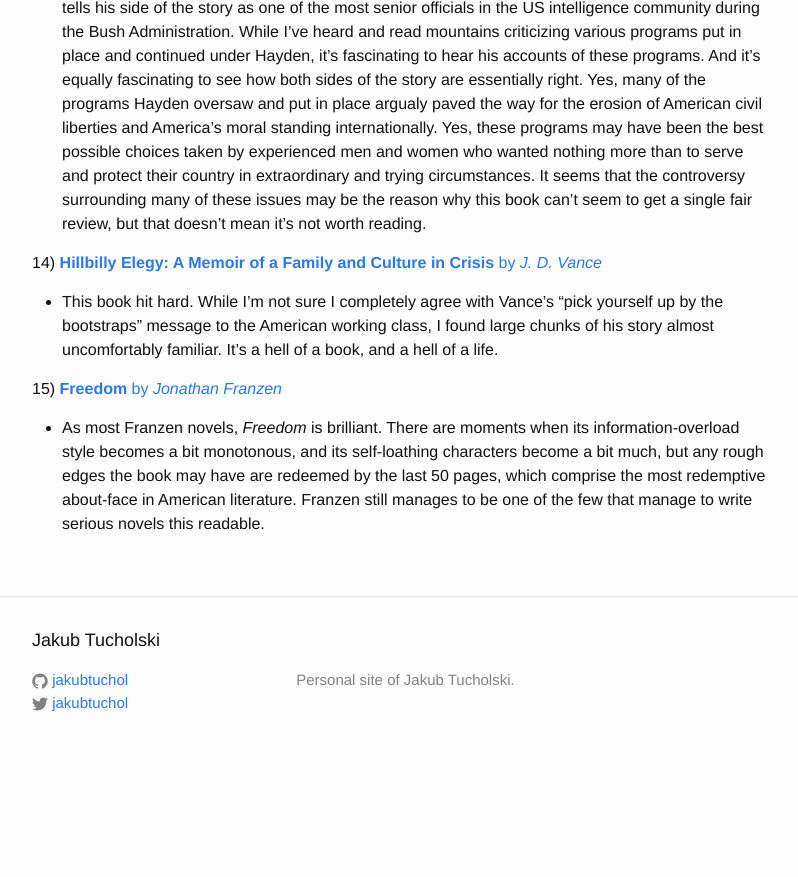
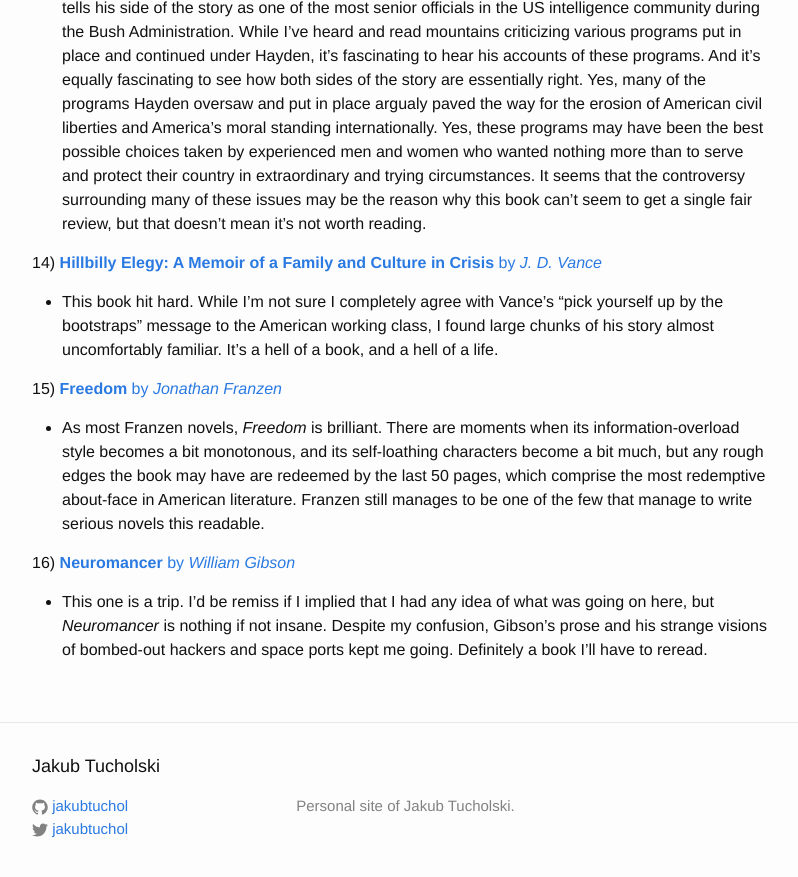
Before and after one commit to jakubtuchol/jakubtuchol.github.io, a Jekyll site: the page built from _posts/2017-01-02-yearly-reading-list.markdown, in a window 1280 px wide and 900 px high, scrolled down 2433 px. Shown: the top 877 px of the window, without its empty margins (238-1036 px from the left). Built offline with Jekyll 4.4.1, drawn with Linux system fonts in a browser that asks for light colours; before the commit the page ends 3207 px from its top, so only the background shows below that.

Commit message:
adding neuromancer

```diff
--- a/_posts/2017-01-02-yearly-reading-list.markdown
+++ b/_posts/2017-01-02-yearly-reading-list.markdown
@@ -70,6 +70,11 @@ This year, I'm aiming to read 52 books (one per week for a year). I'll be keepin
 
 * As most Franzen novels, *Freedom* is brilliant. There are moments when its information-overload style becomes a bit monotonous, and its self-loathing characters become a bit much, but any rough edges the book may have are redeemed by the last 50 pages, which comprise the most redemptive about-face in American literature. Franzen still manages to be one of the few that manage to write serious novels this readable.
 
+16) [**Neuromancer** by *William Gibson*][neuromancer]
+
+* This one is a trip. I'd be remiss if I implied that I had any idea of what was going on here, but *Neuromancer* is nothing if not insane. Despite my confusion, Gibson's prose and his strange visions of bombed-out hackers and space ports kept me going. Definitely a book I'll have to reread.
+
+
 [black_flags]:         https://www.amazon.com/Black-Flags-Rise-Joby-Warrick/dp/0804168938
 [shock_doctrine]:      https://www.amazon.com/Shock-Doctrine-Rise-Disaster-Capitalism/dp/0312427999
 [stranger]:            https://www.amazon.com/Stranger-Albert-Camus/dp/0679720200
@@ -86,3 +91,4 @@ This year, I'm aiming to read 52 books (one per week for a year). I'll be keepin
 [playing_edge]:        https://www.amazon.com/Playing-Edge-American-Intelligence-Terror/dp/1594206562
 [hillbilly_elegy]:     https://www.amazon.com/Hillbilly-Elegy-Memoir-Family-Culture/dp/0062300547
 [freedom]:             https://www.amazon.com/Freedom-Novel-Oprahs-Book-Club/dp/0312576463
+[neuromancer]:         https://www.amazon.com/Neuromancer-William-Gibson/dp/0441569595
```
